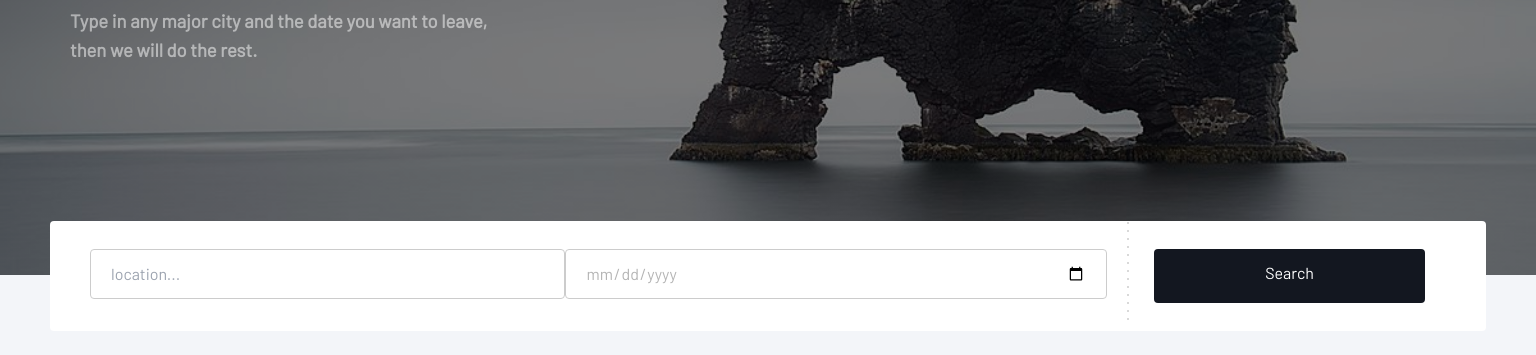
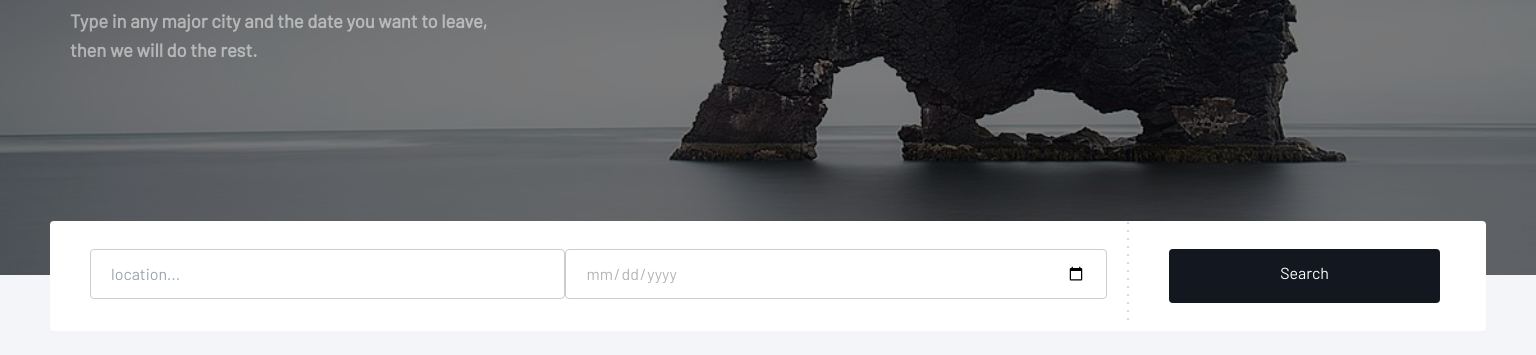
Before and after one commit to PA55ION/travel, a website built with webpack: page src/client/views/index.html in a window 1536 px wide. Shown: the part 445-800 px from the top of the page. Built offline with nearby package versions, Linux system fonts and the light colour scheme; a web font is replaced by a local one.

```diff
--- a/src/client/styles/responsive.scss
+++ b/src/client/styles/responsive.scss
@@ -205,7 +205,6 @@
   }
 }
 
-
 @media only screen and (min-width: 1200px) {
   header {
     margin-left: 30px;
@@ -237,4 +236,7 @@
   .sub-heading, .travel-description {
     font-size: 1.2vw;
   }
+  .button {
+    left: 60px;
+  }
 }
```
Also changed, not shown: README.md, 1 other file.
